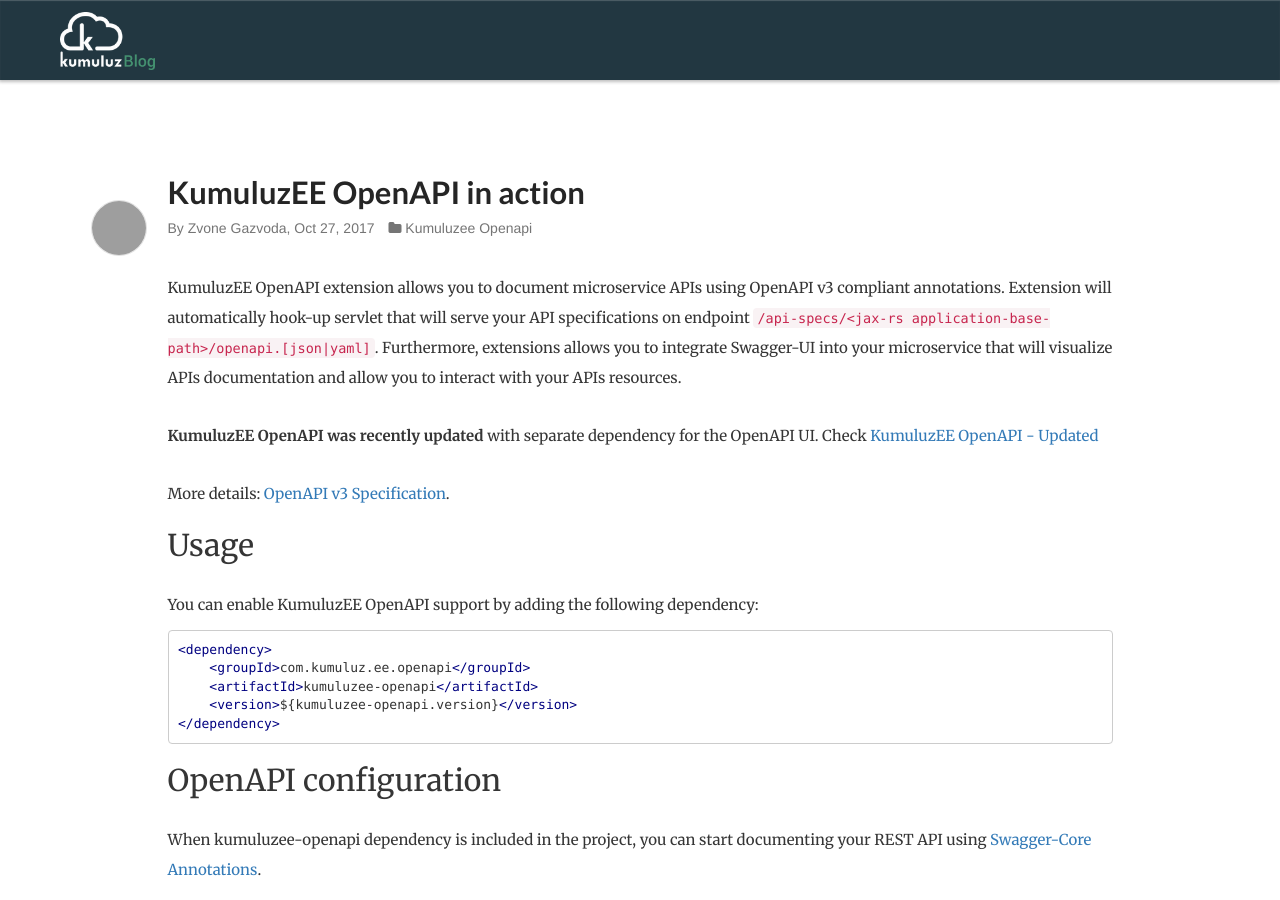
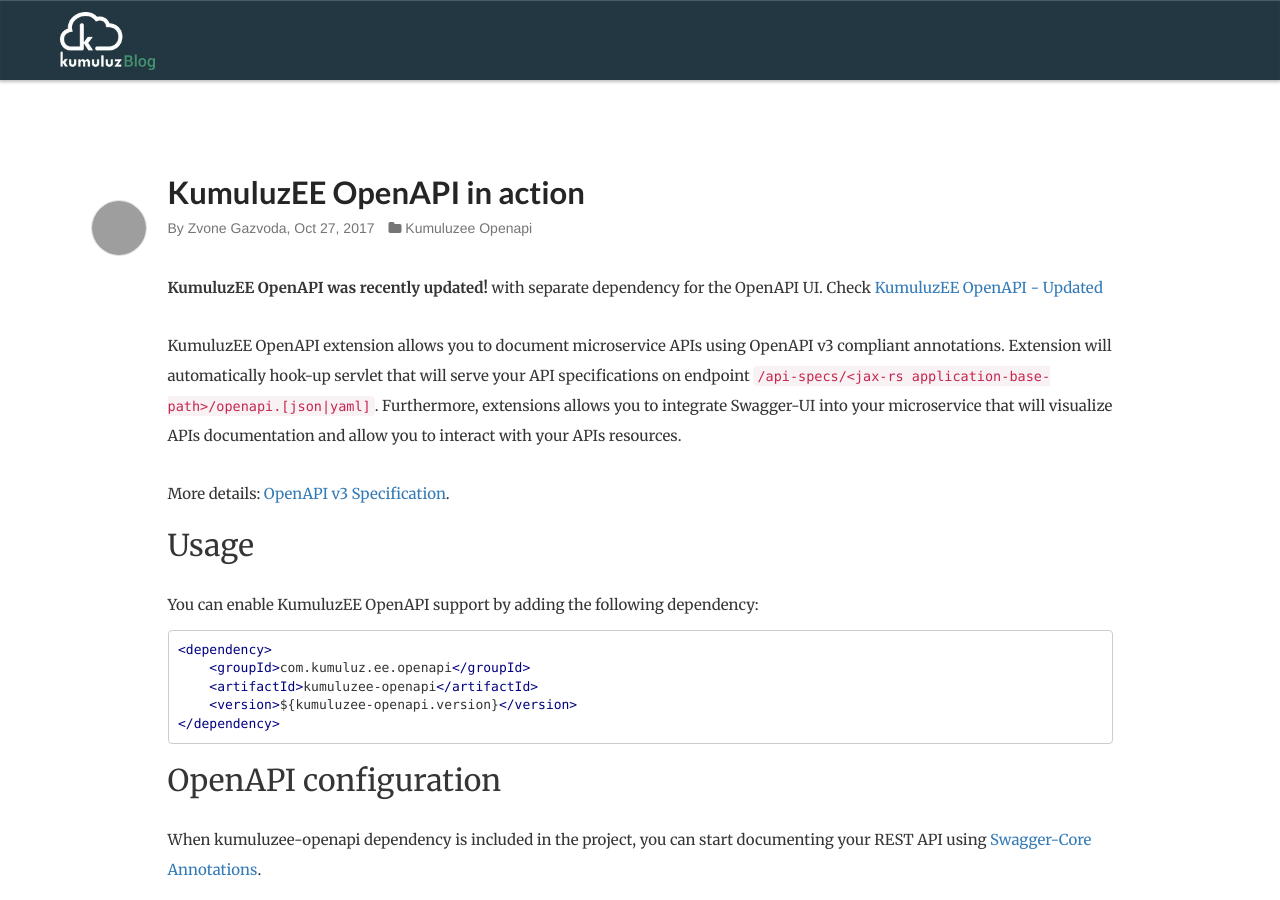
Before and after one commit to kumuluz/blog.sunesis.si, a Jekyll site: the page built from _posts/2017-10-27-kumuluzee-openapi-usage.markdown, in a window 1280 px wide and 900 px high. Built offline with Jekyll 4.4.1, drawn with Linux system fonts in a browser that asks for light colours; grey boxes are pictures that could not be loaded.

Commit message:
Minor update

````diff
--- a/_posts/2017-10-27-kumuluzee-openapi-usage.markdown
+++ b/_posts/2017-10-27-kumuluzee-openapi-usage.markdown
@@ -7,11 +7,12 @@
 tags: [KumuluzEE OpenAPI, Swagger-UI]
 ---
 
+
+**KumuluzEE OpenAPI was recently updated!** with separate dependency for the OpenAPI UI. Check [KumuluzEE OpenAPI - Updated](https://blog.kumuluz.com/kumuluzee/architecture/2018/01/14/kumuluzee-openapi-usage-updated)
+
 KumuluzEE OpenAPI extension allows you to document microservice APIs using OpenAPI v3 compliant annotations. Extension will automatically hook-up servlet that will
 serve your API specifications on endpoint ```/api-specs/<jax-rs application-base-path>/openapi.[json|yaml]```. Furthermore, extensions allows you to integrate Swagger-UI into your
 microservice that will visualize APIs documentation and allow you to interact with your APIs resources.
-
-**KumuluzEE OpenAPI was recently updated** with separate dependency for the OpenAPI UI. Check [KumuluzEE OpenAPI - Updated](https://blog.kumuluz.com/kumuluzee/architecture/2018/01/14/kumuluzee-openapi-usage-updated)
 
 More details: [OpenAPI v3 Specification](https://github.com/OAI/OpenAPI-Specification/blob/master/versions/3.0.0.md).
 
````
